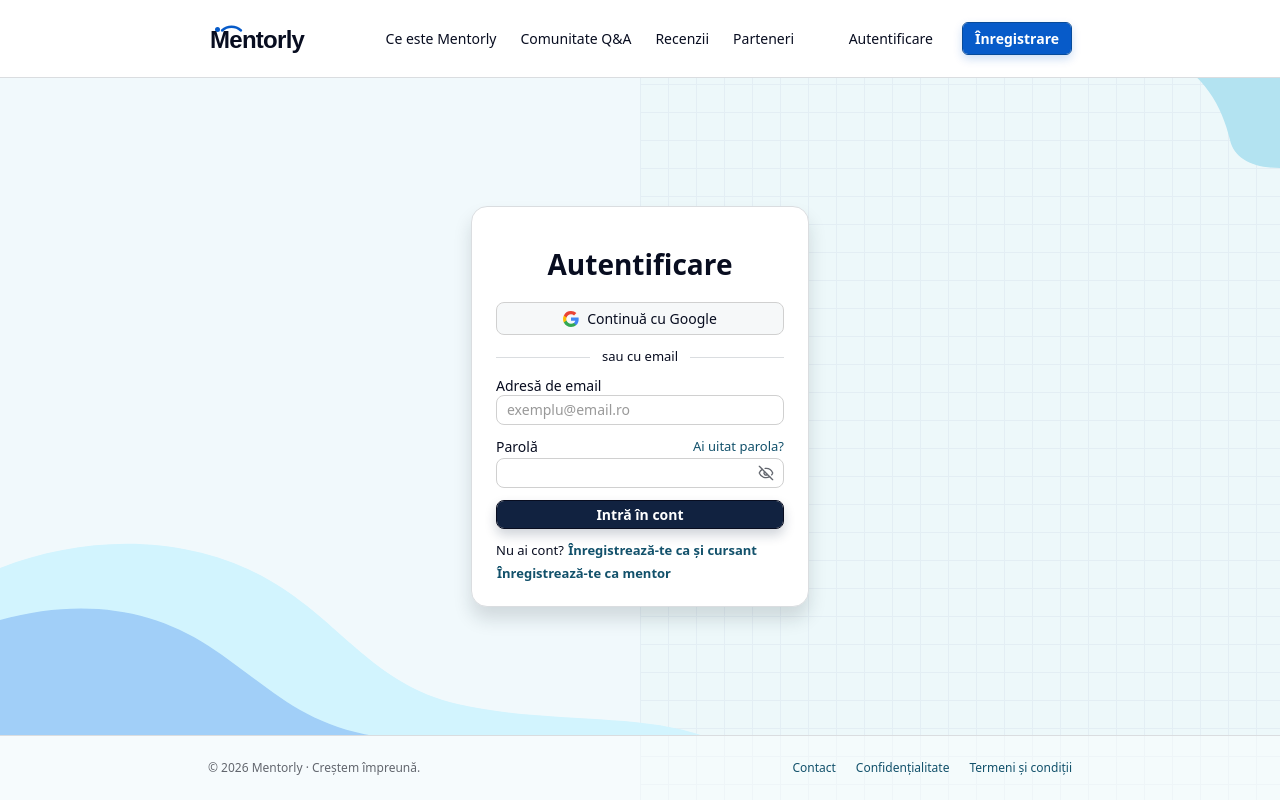
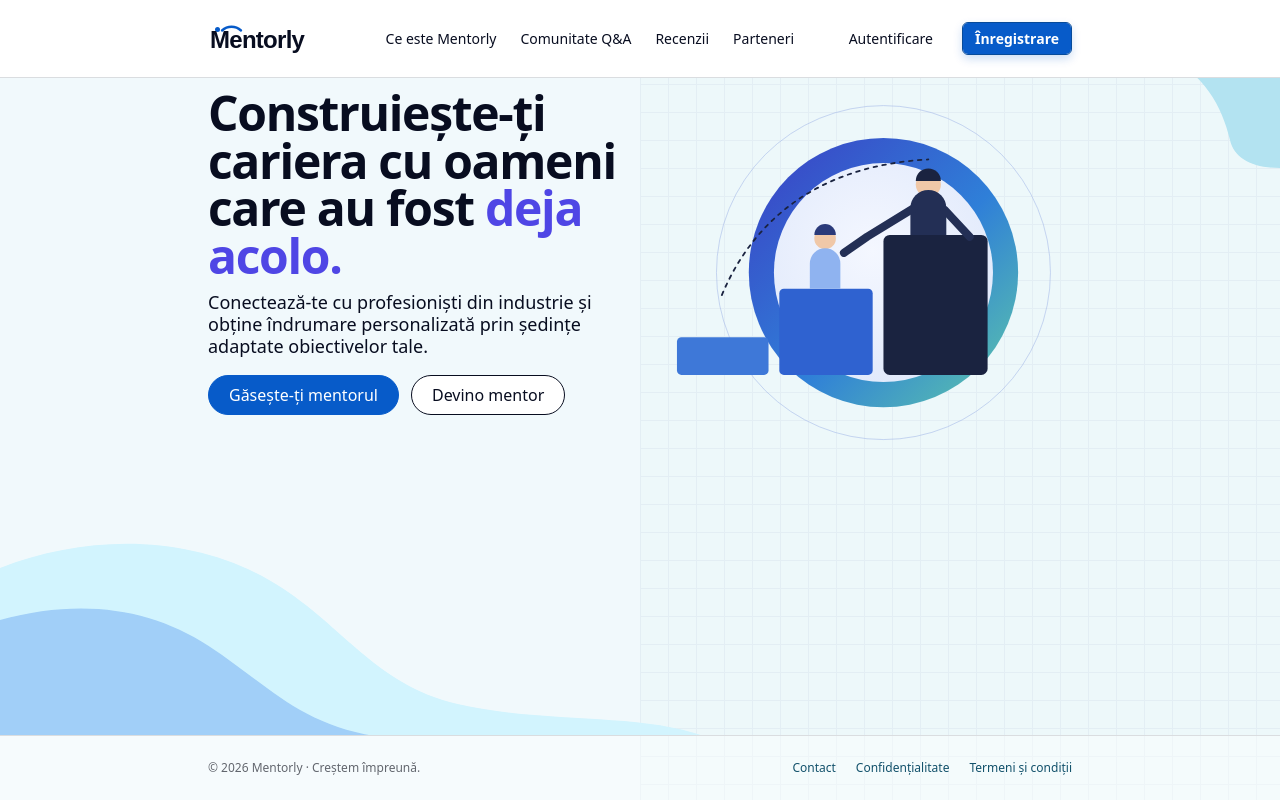
Before and after one commit to davidmihai3002/mentorly-platform, a React (Vite) app: page / in a window 1280 px wide. Before the commit this address led to /autentificare. Built offline with nearby package versions, Linux system fonts and the light colour scheme.

Commit message:
feat: landing hero on the home route

```diff
--- a/src/app/router/router.tsx
+++ b/src/app/router/router.tsx
@@ -1,4 +1,4 @@
-import { createBrowserRouter, redirect } from 'react-router'
+import { createBrowserRouter } from 'react-router'
 import { ACCOUNT_PLACEHOLDER_TEXT, ROUTES } from '@/constants'
 import { AuthLayout } from '../layouts/AuthLayout'
 import { PublicLayout } from '../layouts/PublicLayout'
@@ -14,7 +14,10 @@ export const router = createBrowserRouter([
       {
         Component: PublicLayout,
         children: [
-          { index: true, loader: () => redirect(ROUTES.login), Component: RouteFallback },
+          {
+            index: true,
+            lazy: async () => ({ Component: (await import('@/features/landing')).HomePage }),
+          },
           ...(import.meta.env.DEV
             ? [
                 {
--- /dev/null
+++ b/src/features/landing/components/HeroIllustration.tsx
@@ -0,0 +1,56 @@
+type HeroIllustrationProps = {
+  className?: string
+}
+
+export function HeroIllustration({ className }: HeroIllustrationProps) {
+  return (
+    <svg viewBox="0 0 460 400" aria-hidden="true" focusable="false" className={className}>
+      <defs>
+        <linearGradient id="hero-ring" x1="0" y1="0" x2="1" y2="1">
+          <stop offset="0" stopColor="#3b3fc4" />
+          <stop offset="0.55" stopColor="#2f7fd8" />
+          <stop offset="1" stopColor="#5fc9a8" />
+        </linearGradient>
+        <radialGradient id="hero-core" cx="0.45" cy="0.4" r="0.7">
+          <stop offset="0" stopColor="#f4f7ff" />
+          <stop offset="1" stopColor="#dfe8fb" />
+        </radialGradient>
+      </defs>
+      <circle cx="250" cy="190" r="186" fill="none" stroke="#9fb4e6" strokeOpacity="0.6" />
+      <circle cx="250" cy="190" r="150" fill="url(#hero-ring)" />
+      <circle cx="250" cy="190" r="122" fill="url(#hero-core)" />
+      <path
+        d="M70 215 C110 120 190 70 300 64"
+        fill="none"
+        stroke="#1a2340"
+        strokeWidth="2"
+        strokeDasharray="4 6"
+        strokeLinecap="round"
+      />
+      <rect x="20" y="262" width="102" height="42" rx="5" fill="#3e78d8" />
+      <rect x="134" y="208" width="104" height="96" rx="5" fill="#2f62d0" />
+      <rect x="250" y="148" width="116" height="156" rx="7" fill="#1a2340" />
+      <circle cx="185" cy="152" r="12" fill="#f0c8a8" />
+      <path d="M173 148 a12 12 0 0 1 24 0 z" fill="#2a3a7a" />
+      <path d="M168 208 v-28 a17 17 0 0 1 34 0 v28 z" fill="#8fb3f0" />
+      <circle cx="300" cy="92" r="14" fill="#f0c8a8" />
+      <path d="M286 88 a14 14 0 0 1 28 0 z" fill="#1a2340" />
+      <path d="M280 148 v-30 a20 20 0 0 1 40 0 v30 z" fill="#232f55" />
+      <path
+        d="M284 118 L232 150 L206 168"
+        fill="none"
+        stroke="#232f55"
+        strokeWidth="9"
+        strokeLinecap="round"
+        strokeLinejoin="round"
+      />
+      <path
+        d="M318 120 L346 150"
+        fill="none"
+        stroke="#232f55"
+        strokeWidth="9"
+        strokeLinecap="round"
+      />
+    </svg>
+  )
+}
--- /dev/null
+++ b/src/features/landing/components/HomePage.tsx
@@ -0,0 +1,51 @@
+import { cn } from 'cn'
+import { AppLink } from '@/components'
+import { LAYOUT_CONTAINER_CLASS } from '@/constants'
+import { HERO_PILL_CLASS, HOME_TEXT, LANDING_LINKS } from '../constants'
+import { HeroIllustration } from './HeroIllustration'
+
+export function HomePage() {
+  return (
+    <section
+      aria-labelledby="home-title"
+      className={cn(
+        LAYOUT_CONTAINER_CLASS,
+        'grid flex-1 items-center gap-10 py-10 lg:min-h-[494px] lg:grid-cols-[427px_1fr] lg:items-start lg:gap-6 lg:py-0',
+      )}
+    >
+      <title>{HOME_TEXT.pageTitle}</title>
+      <div className="lg:pt-[11px]">
+        <h1
+          id="home-title"
+          className="max-w-[427px] text-[clamp(2.25rem,6vw,3rem)] leading-[0.99] font-bold tracking-[-1.3px] text-foreground"
+        >
+          {HOME_TEXT.titleStart} <span className="text-highlight">{HOME_TEXT.titleAccent}</span>
+        </h1>
+        <p className="mt-3 max-w-[392px] text-lg leading-[1.23] text-foreground">
+          {HOME_TEXT.lead}
+        </p>
+        <div className="mt-[18px] flex flex-wrap gap-3">
+          <AppLink
+            to={LANDING_LINKS.findMentor}
+            className={cn(
+              HERO_PILL_CLASS,
+              'border-primary bg-primary text-primary-foreground hover:bg-primary/90',
+            )}
+          >
+            {HOME_TEXT.findMentor}
+          </AppLink>
+          <AppLink
+            to={LANDING_LINKS.becomeMentor}
+            className={cn(
+              HERO_PILL_CLASS,
+              'border-brand-navy-border bg-card text-foreground hover:bg-muted',
+            )}
+          >
+            {HOME_TEXT.becomeMentor}
+          </AppLink>
+        </div>
+      </div>
+      <HeroIllustration className="mx-auto w-full max-w-[460px] lg:mt-6 lg:max-w-none" />
+    </section>
+  )
+}
--- /dev/null
+++ b/src/features/landing/components/index.ts
@@ -0,0 +1 @@
+export { HomePage } from './HomePage'
--- /dev/null
+++ b/src/features/landing/constants/home.constants.ts
@@ -0,0 +1,16 @@
+import { ROUTES } from '@/constants'
+
+export const HOME_TEXT = {
+  pageTitle: 'Mentorly – Construiește-ți cariera cu oameni care au fost deja acolo',
+  titleStart: 'Construiește-ți cariera cu oameni care au fost',
+  titleAccent: 'deja acolo.',
+  lead: 'Conectează-te cu profesioniști din industrie și obține îndrumare personalizată prin ședințe adaptate obiectivelor tale.',
+  findMentor: 'Găsește-ți mentorul',
+  becomeMentor: 'Devino mentor',
+} as const
+
+export const LANDING_LINKS = {
+  findMentor: ROUTES.signup,
+  becomeMentor: ROUTES.mentorSignup,
+  askQuestion: ROUTES.signup,
+} as const
--- /dev/null
+++ b/src/features/landing/constants/index.ts
@@ -0,0 +1,8 @@
+export { HOME_TEXT, LANDING_LINKS } from './home.constants'
+export {
+  ARROW_LINK_CLASS,
+  AVATAR_TONE_CLASS,
+  HERO_PILL_CLASS,
+  LANDING_CARD_CLASS,
+  LANDING_SECTION_CLASS,
+} from './styles.constants'
--- /dev/null
+++ b/src/features/landing/constants/styles.constants.ts
@@ -0,0 +1,16 @@
+export const LANDING_SECTION_CLASS = 'pt-11 pb-16 sm:pb-[74px]'
+
+export const LANDING_CARD_CLASS = 'rounded-[16px] border bg-card'
+
+export const ARROW_LINK_CLASS =
+  'w-fit rounded-sm text-sm leading-[1.25] font-semibold text-link transition-colors hover:text-primary focus-visible:ring-3 focus-visible:ring-ring focus-visible:outline-none'
+
+export const HERO_PILL_CLASS =
+  'inline-flex h-10 items-center justify-center gap-2 rounded-[24px] border px-5 text-base leading-none font-medium transition-colors focus-visible:ring-3 focus-visible:ring-ring focus-visible:outline-none'
+
+export const AVATAR_TONE_CLASS = {
+  sky: 'bg-sky-200 text-sky-900',
+  violet: 'bg-violet-200 text-violet-900',
+  indigo: 'bg-indigo-200 text-indigo-900',
+  amber: 'bg-amber-200 text-amber-900',
+} as const
--- /dev/null
+++ b/src/features/landing/index.ts
@@ -0,0 +1 @@
+export { HomePage } from './components'
--- /dev/null
+++ b/src/features/landing/types/index.ts
@@ -0,0 +1 @@
+export type * from './landing.types'
--- a/src/index.css
+++ b/src/index.css
@@ -13,6 +13,10 @@
   --color-brand-navy-border: var(--brand-navy-border);
   --color-primary-border: var(--primary-border);
   --color-link: var(--link);
+  --color-link-muted: var(--link-muted);
+  --color-pill-border: var(--pill-border);
+  --color-border-soft: var(--border-soft);
+  --color-slate: var(--slate);
   --color-tag: var(--tag);
   --color-selected: var(--selected);
   --color-panel: var(--panel);
@@ -86,6 +90,8 @@
   --shadow-navy-soft: 0 4px 10px 0 rgb(17 34 64 / 0.15);
   --shadow-card-wide: 0 9px 13px 0 rgb(24 35 44 / 0.145);
   --shadow-avatar: 0 8px 18px 0 rgb(15 23 42 / 0.078);
+  --shadow-benefit: 0 8px 20px 0 rgb(24 35 44 / 0.0706);
+  --shadow-review: 0 10px 18px 0 rgb(24 35 44 / 0.102);
 }
 
 :root {
@@ -101,6 +107,10 @@
   --primary: #075bc9;
   --primary-border: #074b9a;
   --link: #12516b;
+  --link-muted: #405e9c;
+  --pill-border: #b7d7e8;
+  --border-soft: #d7e3f0;
+  --slate: #5b6472;
   --tag: #dcecfa;
   --selected: #eaf4fd;
   --panel: #f7f7f7;
```
Also changed, not shown: src/features/landing/types/landing.types.ts (added, +52 -0 lines).
